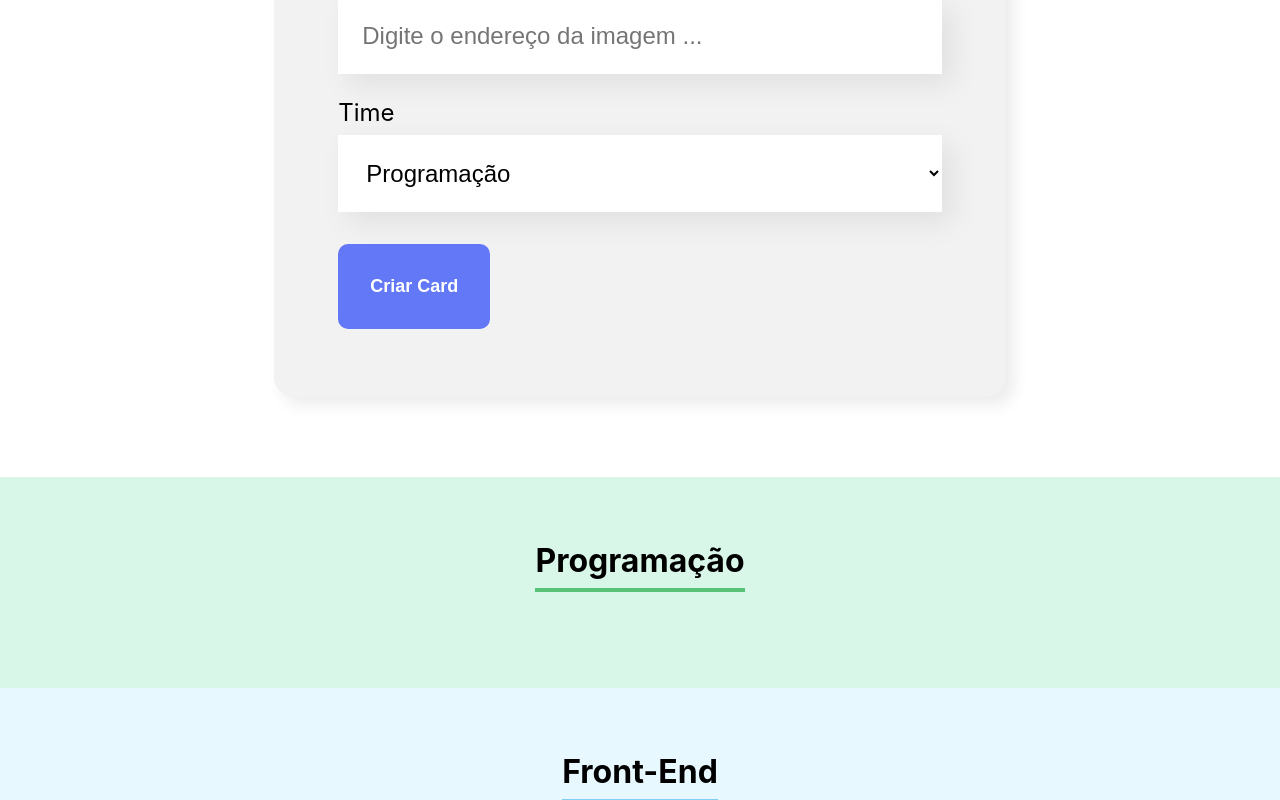
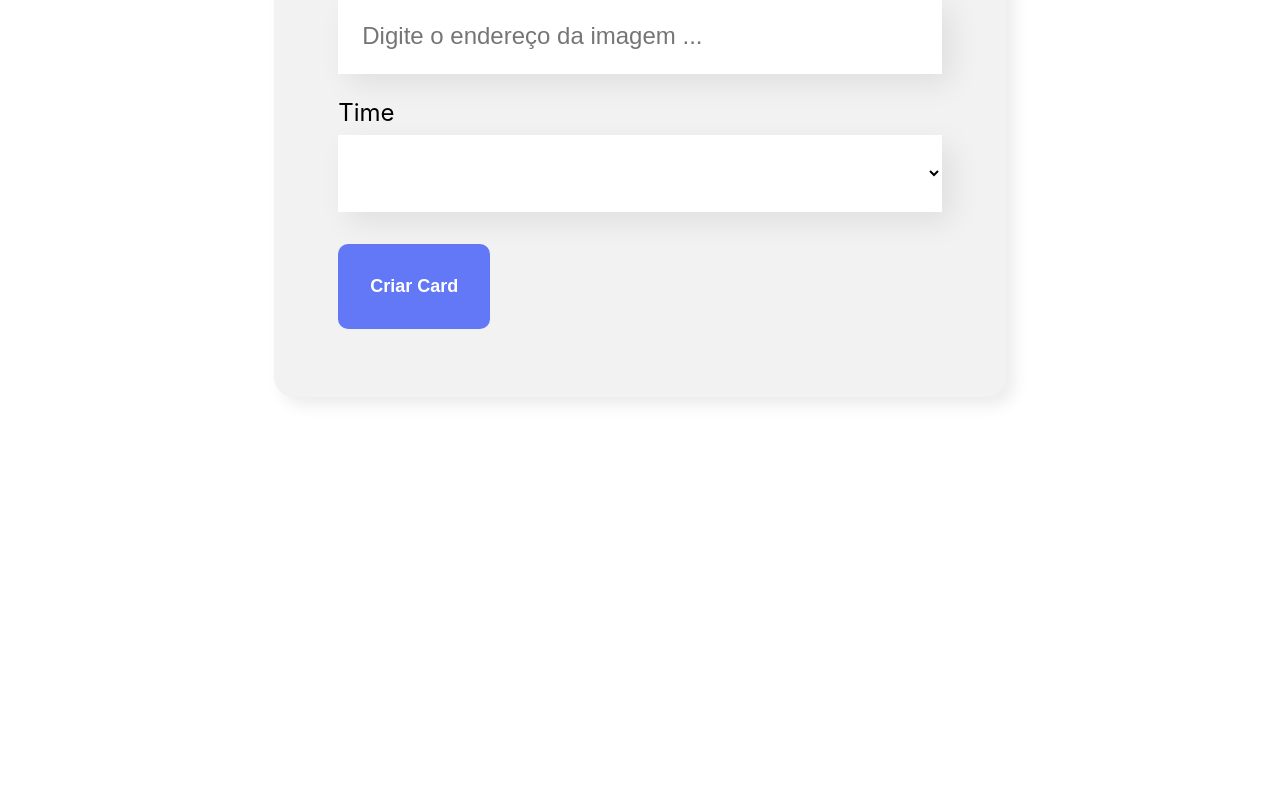
Before and after one commit to leonardorodriguess/Organo, a React (Create React App) app: page / in a window 1280 px wide. Shown: the part 1000-1800 px from the top of the page. After the commit the page ends 1477 px from the top, so only its background shows below. Built offline with nearby package versions, Linux system fonts and the light colour scheme.

Commit message:
ocultandotimes sem cadastro, e limpando formulario

```diff
--- a/src/componentes/Formulario/index.js
+++ b/src/componentes/Formulario/index.js
@@ -21,6 +21,11 @@
             imagem,
             time
         })
+        setNome('')
+        setCargo('')
+        setImagem('')
+        setTime('')
+
     }
 
     return (
--- a/src/componentes/ListaSuspensa/index.js
+++ b/src/componentes/ListaSuspensa/index.js
@@ -7,8 +7,9 @@
             <select
                 onChange={evento => props.aoAlterado(evento.target.value)}
                 required= {props.required}
-                value = {props.value}
+                value = {props.valor}
             >
+                <option value=""></option>
                 {props.itens.map(item => <option key = {item}>{item}</option>)}
                 {/*props.itens.map(item => {
                     return <option key = {item}>{item}</option>
--- a/src/componentes/Time/index.js
+++ b/src/componentes/Time/index.js
@@ -3,11 +3,12 @@
 
 const Time = (props) => {
     return(
-        <section className='time' style={{backgroundColor : props.corSecundaria}}>
+        props.colaboradores.length > 0 && <section className='time' style={{backgroundColor : props.corSecundaria}}>
             <h3 style={{borderColor : props.corPrimaria}}>{props.nome}</h3>
 
             <div className='colaboradores'>
                 {props.colaboradores.map(colaborador => <Colaborador
+                    key = {colaborador.nome}
                     nome = {colaborador.nome}
                     cargo = {colaborador.cargo}
                     imagem = {colaborador.imagem}
```
